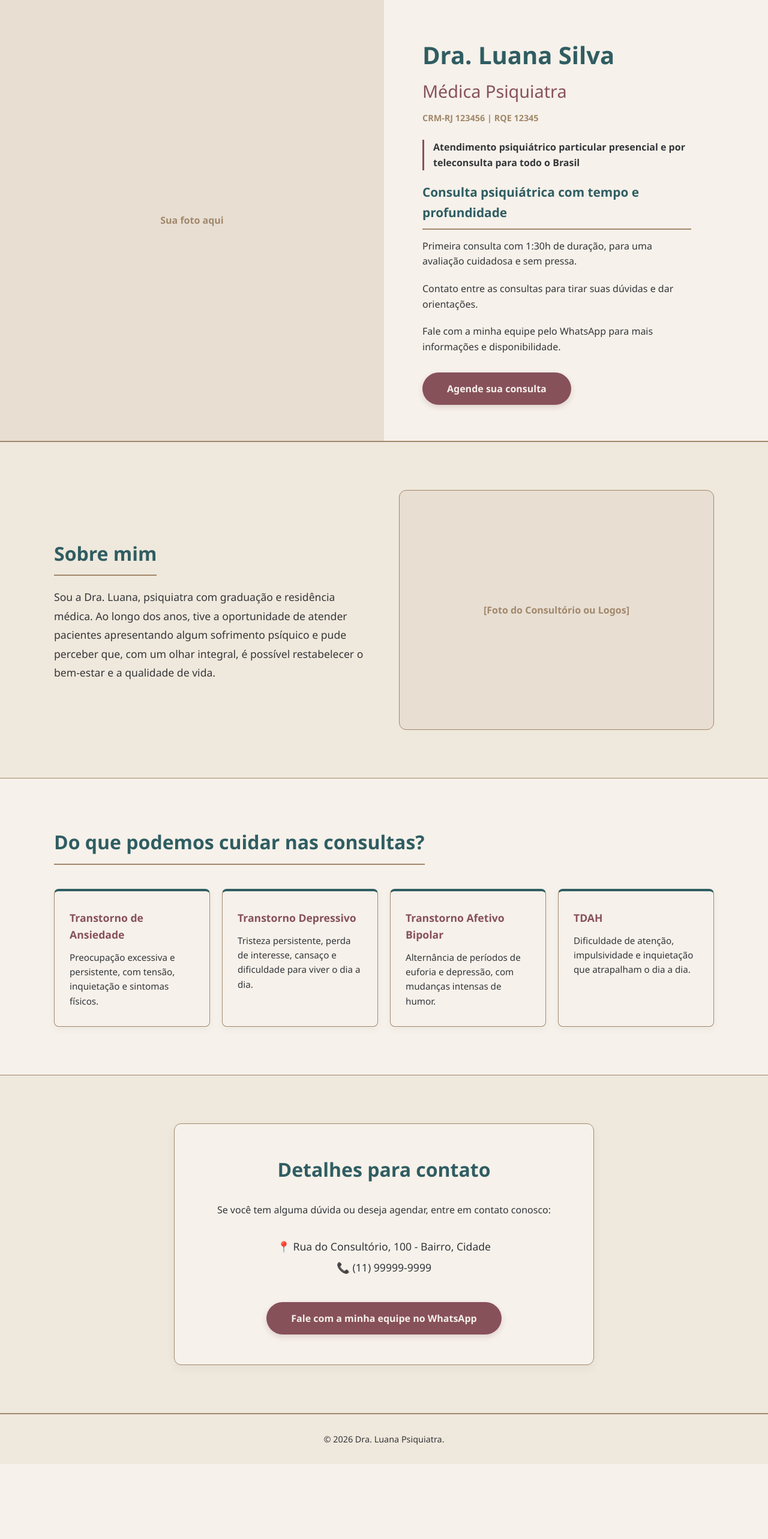
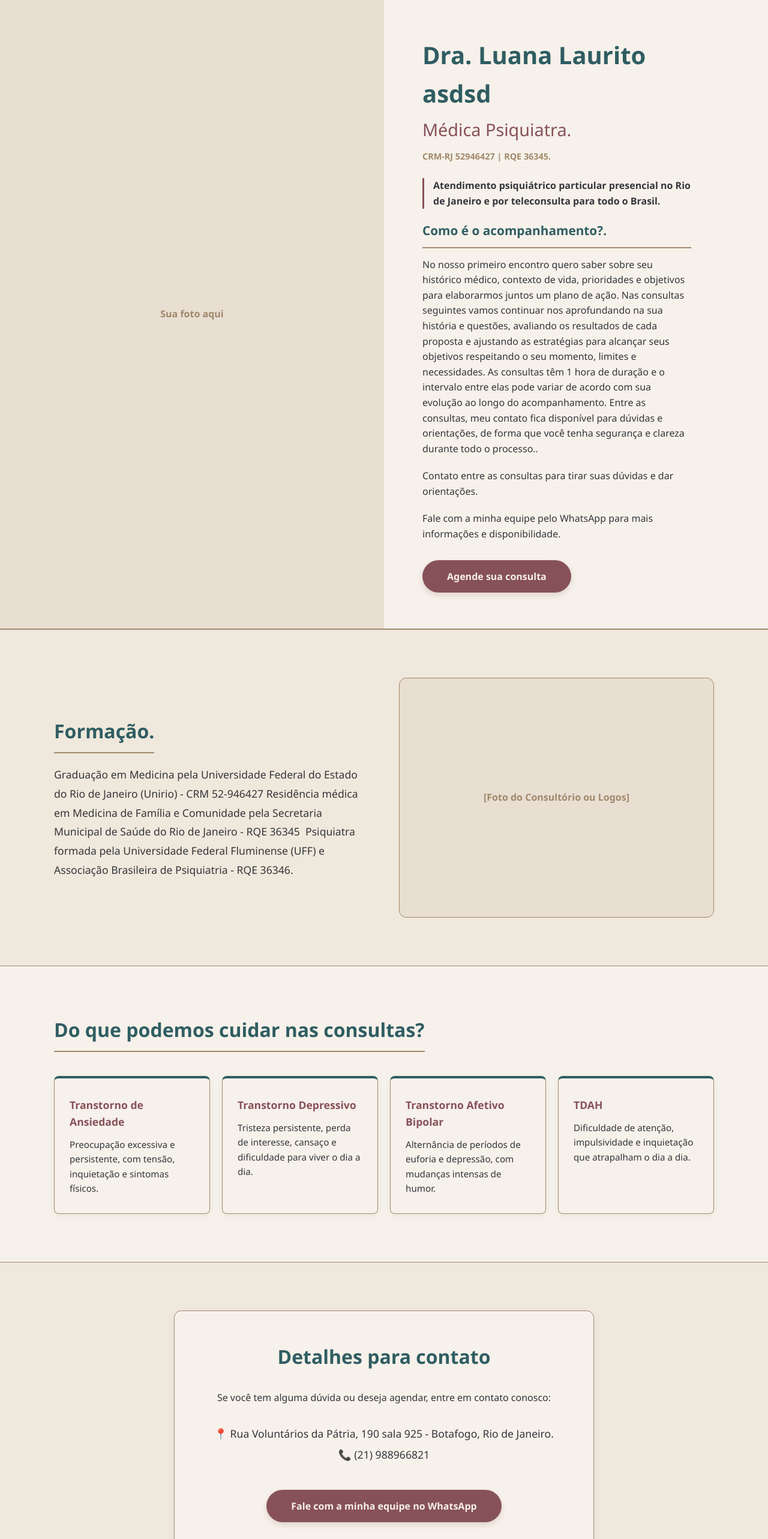
Before and after one commit to dinzinhosa/site-luana, a React (Vite) app: page / in a window 1280 px wide. Shown: the part 100-2666 px from the top of the page at 60% size. Before the commit the page ends 2541 px from the top, so only its background shows below. Built offline with nearby package versions, Linux system fonts and the light colour scheme.

Commit message:
Conectando variáveis dinâmicas ao layout do site

```diff
--- a/src/App.jsx
+++ b/src/App.jsx
@@ -5,15 +5,15 @@ function App() {
   return (
     <div className="container">
 
-      {/* HEADER DIVIDIDO 50/50 */}
+      {/* HEADER */}
       <header className="main-header">
         <div className="header-left">
           <div className="logo-container">
-            <div className="logo-icon">🧠</div> {/* Simulando a logo */}
+            <div className="logo-icon">🧠</div>
             <div className="logo-text">
               <span className="logo-name">{conteudo.heroNome}</span>
               <span className="logo-title">{conteudo.heroEspecialidade}</span>
-          </div>
+            </div>
           </div>
         </div>
 
@@ -31,36 +31,37 @@ function App() {
         </div>
       </header>
 
-      {/* HERO DIVIDIDO 50/50 (SEM VAZAR ALTURA) */}
+      {/* HERO */}
       <section id="inicio" className="hero-split">
         <div className="hero-image-container">
-          {/* Espaço reservado para a foto cobrir tudo */}
           <div className="image-placeholder">Sua foto aqui</div>
         </div>
 
         <div className="hero-text-container">
-          <h1>Dra. Luana Silva</h1>
-          <h2>Médica Psiquiatra</h2>
-          <span className="crm">CRM-RJ 123456 | RQE 12345</span>
+          <h1>{conteudo.heroNome}</h1>
+          <h2>{conteudo.heroEspecialidade}</h2>
+          <span className="crm">{conteudo.heroCrm}</span>
 
-          <p className="highlight-text">Atendimento psiquiátrico particular presencial e por teleconsulta para todo o Brasil</p>
+          <p className="highlight-text">{conteudo.heroDestaque}</p>
 
-          <h3 className="sub-heading">Consulta psiquiátrica com tempo e profundidade</h3>
-          <p>Primeira consulta com 1:30h de duração, para uma avaliação cuidadosa e sem pressa.</p>
+          <h3 className="sub-heading">{conteudo.heroTituloConsulta}</h3>
+          <p>{conteudo.heroDescricao}</p>
           <p>Contato entre as consultas para tirar suas dúvidas e dar orientações.</p>
           <p>Fale com a minha equipe pelo WhatsApp para mais informações e disponibilidade.</p>
 
-          <button className="btn-dark-blue">Agende sua consulta</button>
+          <a href={conteudo.contatoLinkZap} target="_blank" rel="noreferrer">
+            <button className="btn-dark-blue">Agende sua consulta</button>
+          </a>
         </div>
       </section>
 
       <main>
-        {/* Seção Sobre a Médica (Restaurada) */}
+        {/* SOBRE */}
         <section id="sobre" className="about bg-gray">
           <div className="section-container about-grid">
             <div className="about-text">
-              <h3>Sobre mim</h3>
-              <p>Sou a Dra. Luana, psiquiatra com graduação e residência médica. Ao longo dos anos, tive a oportunidade de atender pacientes apresentando algum sofrimento psíquico e pude perceber que, com um olhar integral, é possível restabelecer o bem-estar e a qualidade de vida.</p>
+              <h3>{conteudo.sobreTitulo}</h3>
+              <p>{conteudo.sobreTexto}</p>
             </div>
             <div className="about-image">
               <div className="placeholder-img">[Foto do Consultório ou Logos]</div>
@@ -68,7 +69,7 @@ function App() {
           </div>
         </section>
 
-        {/* Seção de Especialidades (Restaurada) */}
+        {/* SERVIÇOS (Mantidos estáticos por enquanto, a menos que você queira gerenciar no painel também) */}
         <section id="servicos" className="services">
           <div className="section-container">
             <h3>Do que podemos cuidar nas consultas?</h3>
@@ -93,23 +94,25 @@ function App() {
           </div>
         </section>
 
-        {/* Seção de Contato (Restaurada) */}
+        {/* CONTATO */}
         <section id="contato" className="contact bg-gray">
           <div className="section-container contact-box">
             <h3>Detalhes para contato</h3>
             <p>Se você tem alguma dúvida ou deseja agendar, entre em contato conosco:</p>
             <div className="contact-info">
-              <p>📍 Rua do Consultório, 100 - Bairro, Cidade</p>
-              <p>📞 (11) 99999-9999</p>
+              <p>{conteudo.contatoEndereco}</p>
+              <p>{conteudo.contatoTelefone}</p>
             </div>
-            <button className="btn-dark-blue">Fale com a minha equipe no WhatsApp</button>
+            <a href={conteudo.contatoLinkZap} target="_blank" rel="noreferrer">
+              <button className="btn-dark-blue">Fale com a minha equipe no WhatsApp</button>
+            </a>
           </div>
         </section>
       </main>
 
-      {/* Rodapé (Restaurado) */}
+      {/* RODAPÉ */}
       <footer>
-        <p>© 2026 Dra. Luana Psiquiatra.</p>
+        <p>© 2026 {conteudo.heroNome}.</p>
       </footer>
     </div>
   )
```
Also changed, not shown: public/admin/config.yml (+14 -16 lines).
